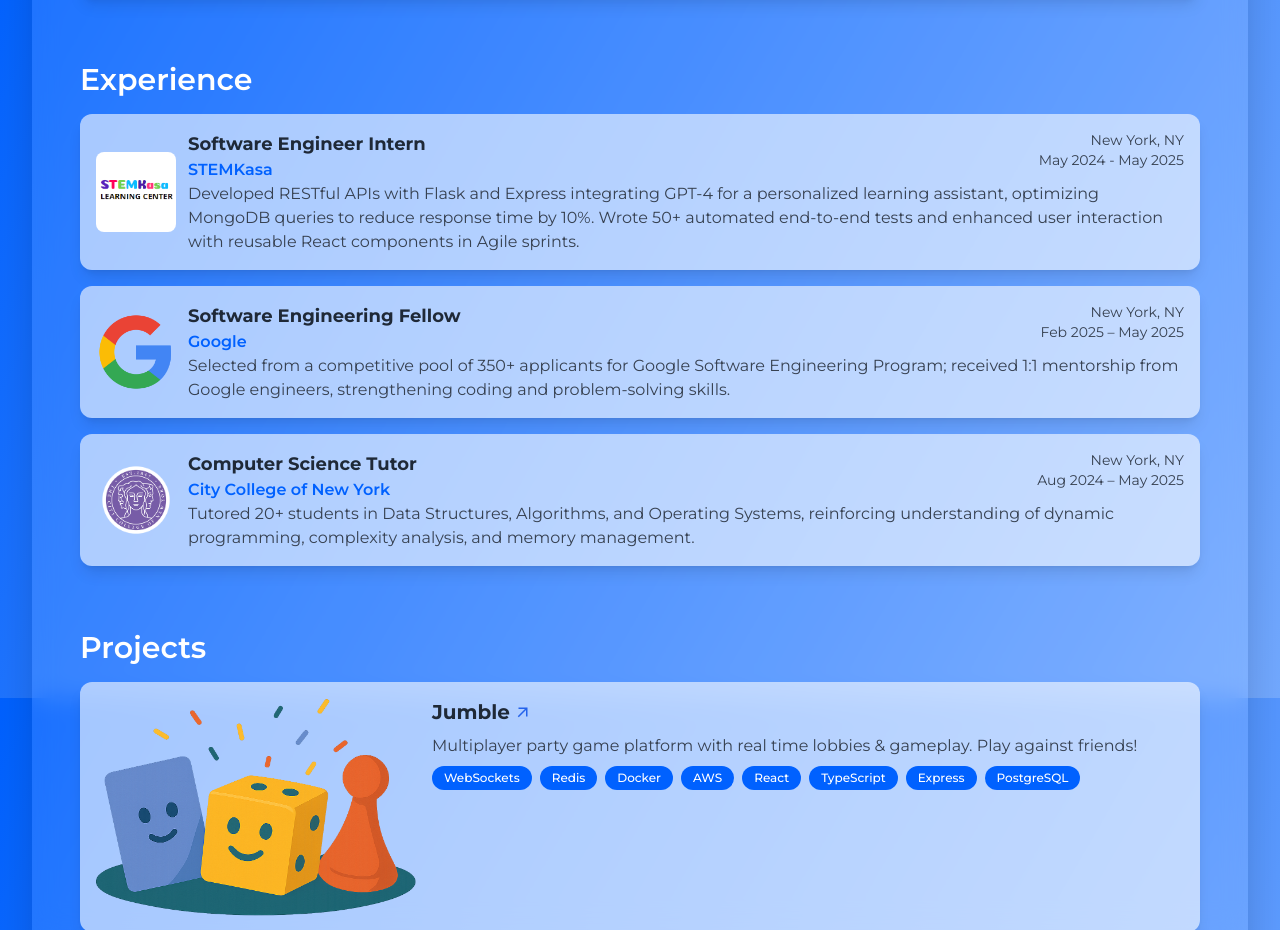
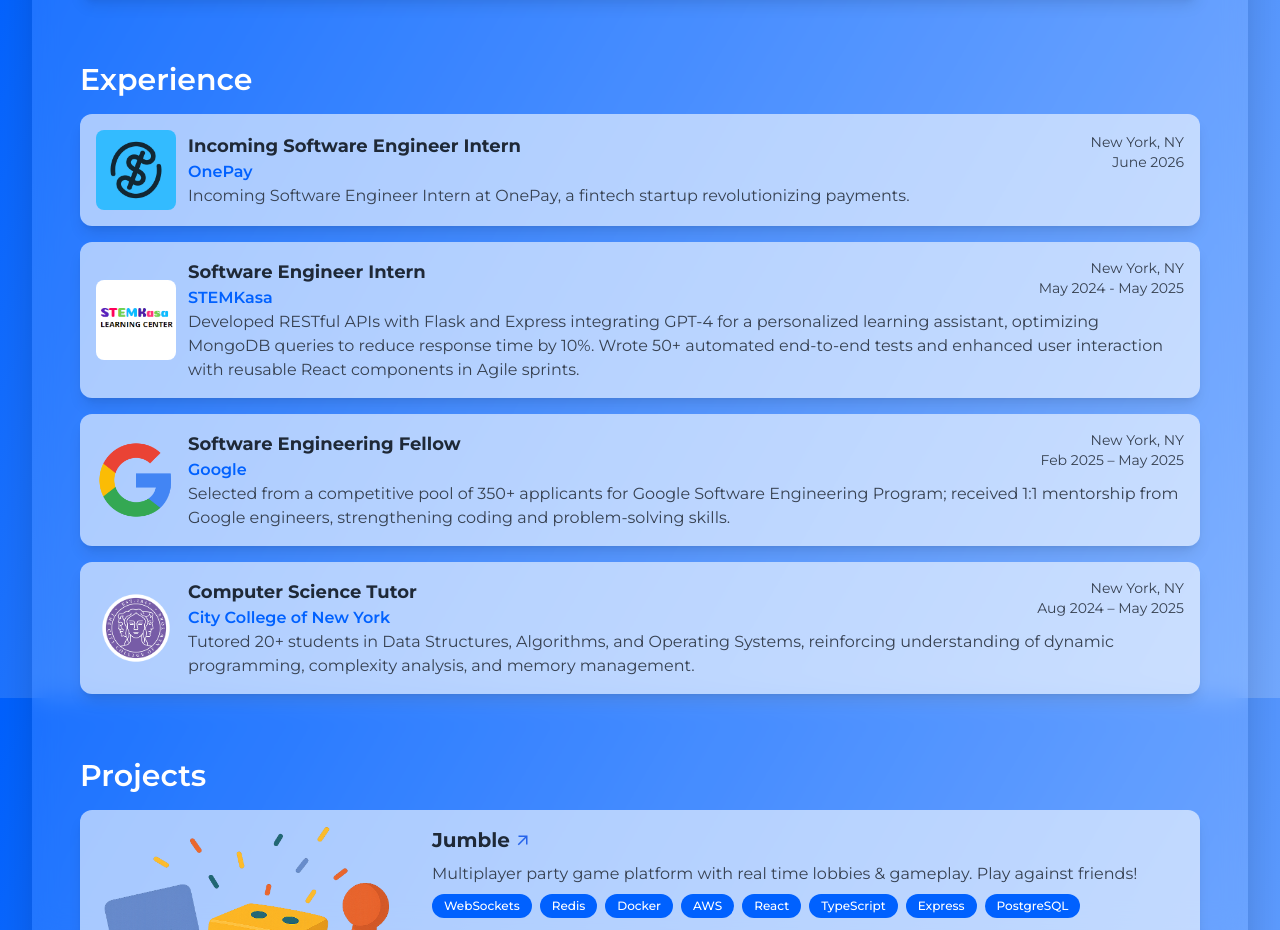
Before and after one commit to Aziiimm/Azim_Portfolio, a React (Create React App) app: page / in a window 1280 px wide. Shown: the part 902-1832 px from the top of the page. Built offline with nearby package versions, Linux system fonts and the light colour scheme.

Commit message:
updated employer list

```diff
--- a/src/components/experience.jsx
+++ b/src/components/experience.jsx
@@ -1,10 +1,21 @@
 import React from "react";
+import OnePay from "../assets/employers/onepay.png";
 import STEMKasa from "../assets/employers/stemkasa.jpg";
 import Google from "../assets/employers/google.webp";
 import CCNY from "../assets/employers/ccny.png";
 
 function Experience() {
   const experiences = [
+    {
+      logo: OnePay,
+      alt: "OnePay logo",
+      title: "Incoming Software Engineer Intern",
+      company: "OnePay",
+      location: "New York, NY",
+      duration: "June 2026",
+      description:
+        "Incoming Software Engineer Intern at OnePay, a fintech startup revolutionizing payments.",
+    },
     {
       logo: STEMKasa,
       alt: "STEMKasa logo",
```
Also changed, not shown: src/assets/employers/onepay.png (added), 1 other file (tests, documents, lock files or other folders).
